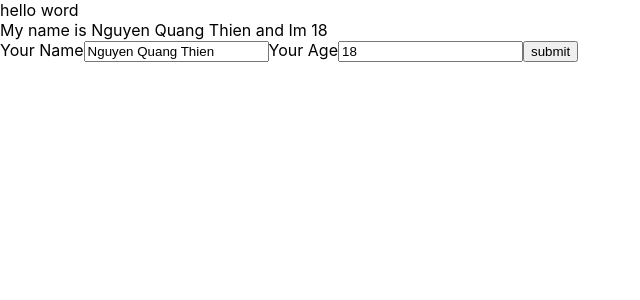
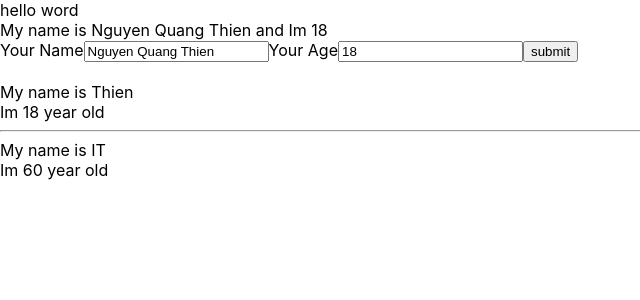
Before and after one commit to ttmfox/test-demo-react-, a React (Create React App) app: page / in a window 1280 px wide. Shown: the top 300 px of the page, without its empty margins (0-640 px from the left). Built offline with nearby package versions, Linux system fonts and the light colour scheme.

Commit message:
video 21

```diff
--- /dev/null
+++ b/src/Component/DisplayInfor.js
@@ -0,0 +1,22 @@
+
+import React from "react";
+
+class DisplayInfor extends React.Component {
+    render() {
+        //destructuring array/opject
+        const { age, name } = this.props
+        //props = properties
+        console.log(this.props)
+        return (
+            <div>
+                <div>
+                    My name is {name}
+                </div>
+                <div>Im {age} year old</div>
+            </div>
+        )
+    }
+
+}
+
+export default DisplayInfor
--- a/src/Component/Mycomponent.js
+++ b/src/Component/Mycomponent.js
@@ -1,13 +1,24 @@
 import { eventWrapper } from "@testing-library/user-event/dist/utils";
 import React from "react";
 import UseInfor from "./UseInfor";
+import DisplayInfor from "./DisplayInfor";
 
 class Mycomponent extends React.Component {
+
     render() {
+        const myAge = 50;
+        const myinfor = ["a", "b", "c"]
+
         return (
             <div>
 
                 <UseInfor />
+                <br></br>
+                <DisplayInfor name="Thien" age="18" />
+                <hr></hr>
+                {/* <DisplayInfor name="IT" age={myAge} /> */}
+                <DisplayInfor name="IT" age={60} myinfor={myinfor} />
+
             </div>
         );
     }
--- a/src/Component/UseInfor.js
+++ b/src/Component/UseInfor.js
@@ -27,14 +27,14 @@ class UseInfor extends React.Component {
             <div>
                 My name is {this.state.Name} and Im {this.state.age}
                 <form onSubmit={(event) => this.HandleOnSubmit(event)}>
-                    <lable>Your Name</lable>
+                    <label>Your Name</label>
                     <input
                         value={this.state.Name}
                         type="text"
                         onChange={(event) => { this.HandleOnChangeInput(event) }}
                     />
 
-                    <lable>Your Age</lable>
+                    <label>Your Age</label>
                     <input
                         value={this.state.age}
                         type="text"
```
